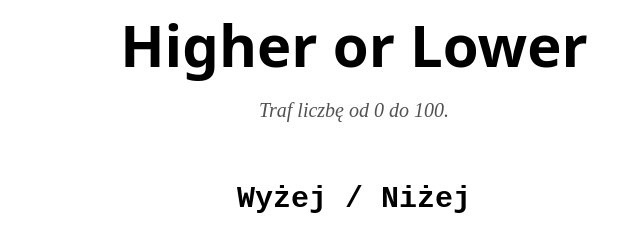
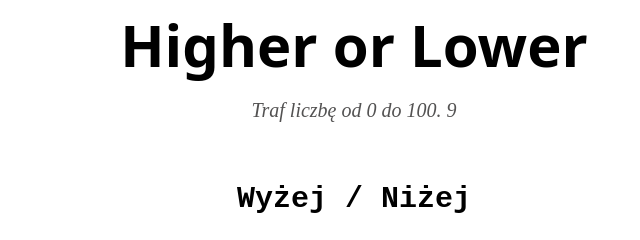
Before and after one commit to lFiOsX/Programming-challenge, a plain HTML site: page 001. - Higher or Lower/index.html in a window 1280 px wide. Shown: the top 240 px of the page, 286-926 px from the left. Drawn offline with nearby package versions, Linux system fonts and the light colour scheme; a web font is replaced by a local one.

Commit message:
dodawanie porownywania liczb celu z wpisywana

```diff
--- a/001. - Higher or Lower/script.js
+++ b/001. - Higher or Lower/script.js
@@ -38,6 +38,10 @@ window.onload = function(){
      * cel danej rundy / wylosowana liczba do zgadnięcia
      */
     var targetNumber;
+    /**
+     * tablica - przechowuje numery uzytownika
+    */
+   var userNumbers = [];
 
 
 
@@ -49,10 +53,6 @@ window.onload = function(){
     }
 
 
-    /**
-     * tablica - przechowuje numery uzytownika
-    */
-   var userNumbers = [];
    // po naciśnięciu przycisku zapisz podaną liczbe przez uzytkowanika do tablicy i wypisz ją sformatowaną
    sendButton.addEventListener("click", function(){
        userNumbers[userNumbers.length] = " " + playerNumberInput.value;
@@ -73,7 +73,19 @@ window.onload = function(){
         default:
             targetNumber = null;
             break;
-        }
+    }
+
+    if(targetNumber === userNumbers[0]){
+        alert("wygrałeś grę!");
+        // dodać tu w przyszłości cos bardziej fajnego + resetowanie gry i dodawanie statystyk
+    }
+
+    //tymczasowo!!! --------------------------------
+    //mozna kiedyś zrobic cheat który aktywuje to i znika
+
+    var tempPresentVariableInParag = document.querySelector("#container p:first-of-type");
+    tempPresentVariableInParag.textContent += " " + targetNumber;
+    //-------------------------------------------
 
 
 
```
Also changed, not shown: 001. - Higher or Lower/style.css (line endings or trailing spaces).
